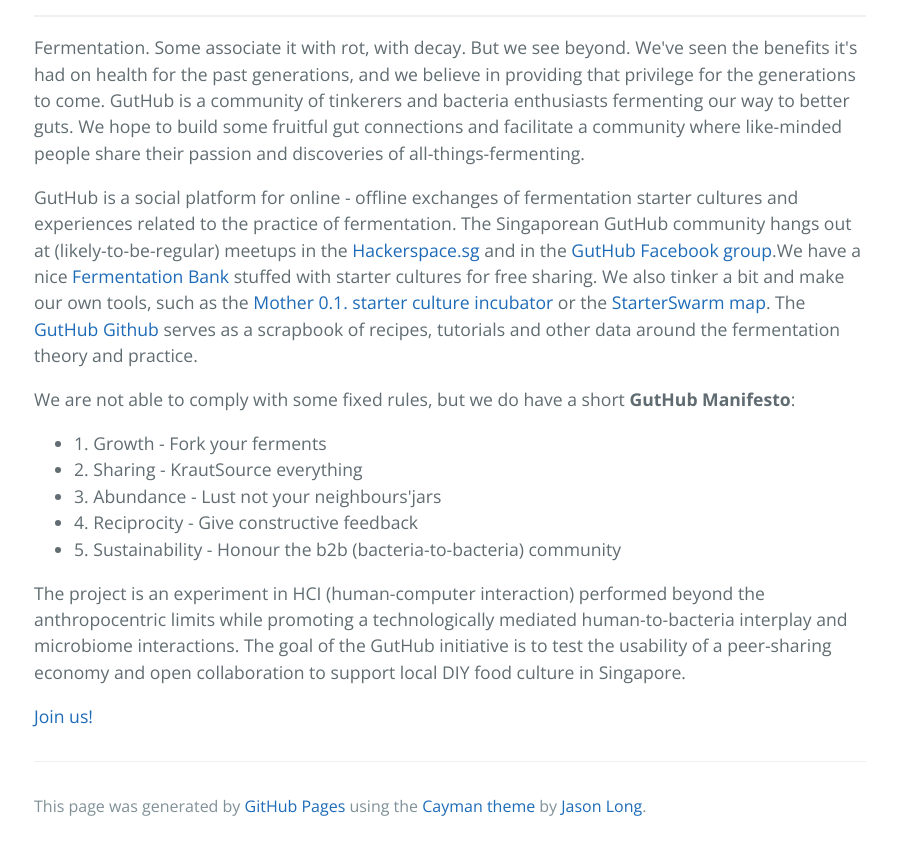
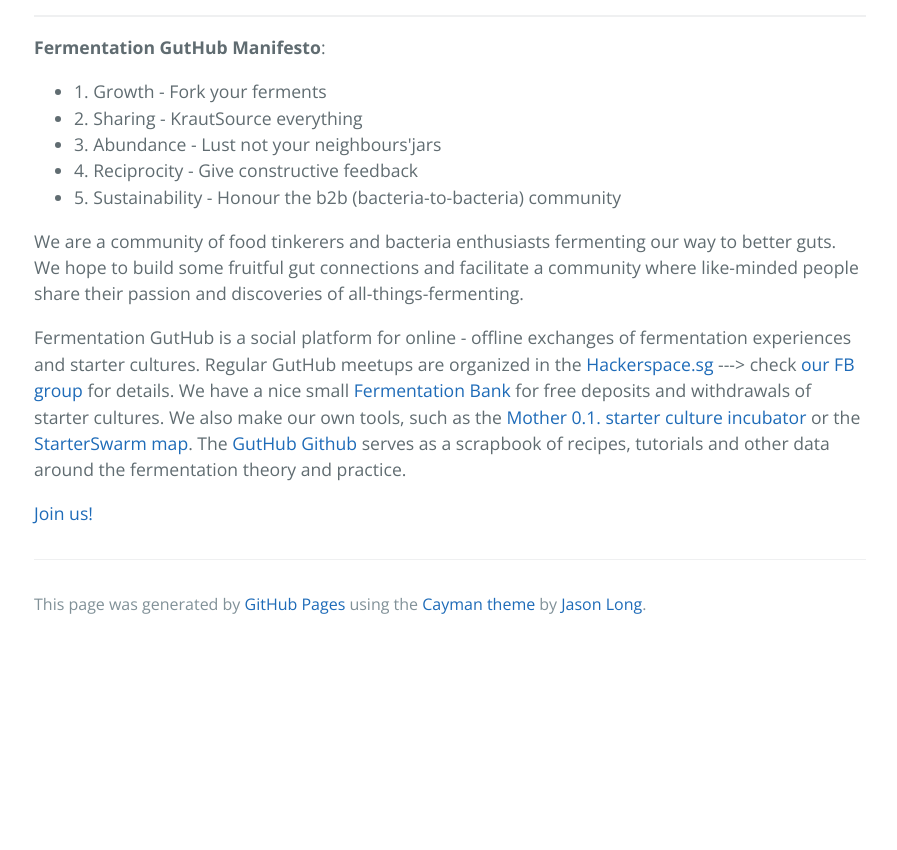
Before and after one commit to foodguthub/foodguthub.github.io, a plain HTML site: page index.html in a window 1280 px wide. Shown: the part 658-1508 px from the top of the page, without its empty margins (190-1087 px from the left). After the commit the page ends 1306 px from the top, so only its background shows below. Drawn offline with nearby package versions, Linux system fonts and the light colour scheme.

Commit message:
Update index.html

```diff
--- a/index.html
+++ b/index.html
@@ -20,11 +20,7 @@
 
 <hr>
 
-<p>Fermentation. Some associate it with rot, with decay. But we see beyond. We've seen the benefits it's had on health for the past generations, and we believe in providing that privilege for the generations to come. GutHub is a community of tinkerers and bacteria enthusiasts fermenting our way to better guts. We hope to build some fruitful gut connections and facilitate a community where like-minded people share their passion and discoveries of all-things-fermenting.</p>
-
-<p>GutHub is a social platform for online - offline exchanges of fermentation starter cultures and experiences related to the practice of fermentation. The Singaporean GutHub community hangs out at (likely-to-be-regular) meetups in the <a href="http://hackerspace.sg/">Hackerspace.sg</a> and in the <a href="http://www.facebook.com/groups/guthub/">GutHub Facebook group</a>.We have a nice <a href="http://github.com/foodguthub/Bank">Fermentation Bank</a> stuffed with starter cultures for free sharing. We also tinker a bit and make our own tools, such as the <a href="http://github.com/foodguthub/Mother-Incubator/blob/master/README.md">Mother 0.1. starter culture incubator</a> or the <a href="http://www.google.com/maps/d/u/0/edit?mid=zCoDc3SSi24I.korG11Dfhm4A">StarterSwarm map</a>. The <a href="http://github.com/foodguthub">GutHub Github</a> serves as a scrapbook of recipes, tutorials and other data around the fermentation theory and practice.</p>
-
-<p>We are not able to comply with some fixed rules, but we do have a short <strong>GutHub Manifesto</strong>:</p>
+<p><strong>Fermentation GutHub Manifesto</strong>:</p>
 
 <ul>
 <li>1. Growth - Fork your ferments</li>
@@ -33,10 +29,11 @@
 <li>4. Reciprocity - Give constructive feedback</li>
 <li>5. Sustainability - Honour the b2b (bacteria-to-bacteria) community</li>
 </ul>
+<p>We are a community of food tinkerers and bacteria enthusiasts fermenting our way to better guts. We hope to build some fruitful gut connections and facilitate a community where like-minded people share their passion and discoveries of all-things-fermenting.</p>
 
-<p>The project is an experiment in HCI (human-computer interaction) performed beyond the anthropocentric limits while promoting a technologically mediated human-to-bacteria interplay and microbiome interactions. The goal of the GutHub initiative is to test the usability of a peer-sharing economy and open collaboration to support local DIY food culture in Singapore. </p>
+<p>Fermentation GutHub is a social platform for online - offline exchanges of fermentation experiences and starter cultures. Regular GutHub meetups are organized in the <a href="http://hackerspace.sg/">Hackerspace.sg</a> ---> check <a href="http://www.facebook.com/groups/guthub/">our FB group</a> for details. We have a nice small <a href="http://github.com/foodguthub/Bank">Fermentation Bank</a> for free deposits and withdrawals of starter cultures. We also make our own tools, such as the <a href="http://github.com/foodguthub/Mother-Incubator/blob/master/README.md">Mother 0.1. starter culture incubator</a> or the <a href="http://www.google.com/maps/d/u/0/edit?mid=zCoDc3SSi24I.korG11Dfhm4A">StarterSwarm map</a>. The <a href="http://github.com/foodguthub">GutHub Github</a> serves as a scrapbook of recipes, tutorials and other data around the fermentation theory and practice.</p>
 
-<p><a href="http://github.com/foodguthub/About/blob/master/Contact">Join us!</a></p>
+<p><a href="http://www.facebook.com/groups/guthub/">Join us!</a></p>
 
       <footer class="site-footer">
 
```
